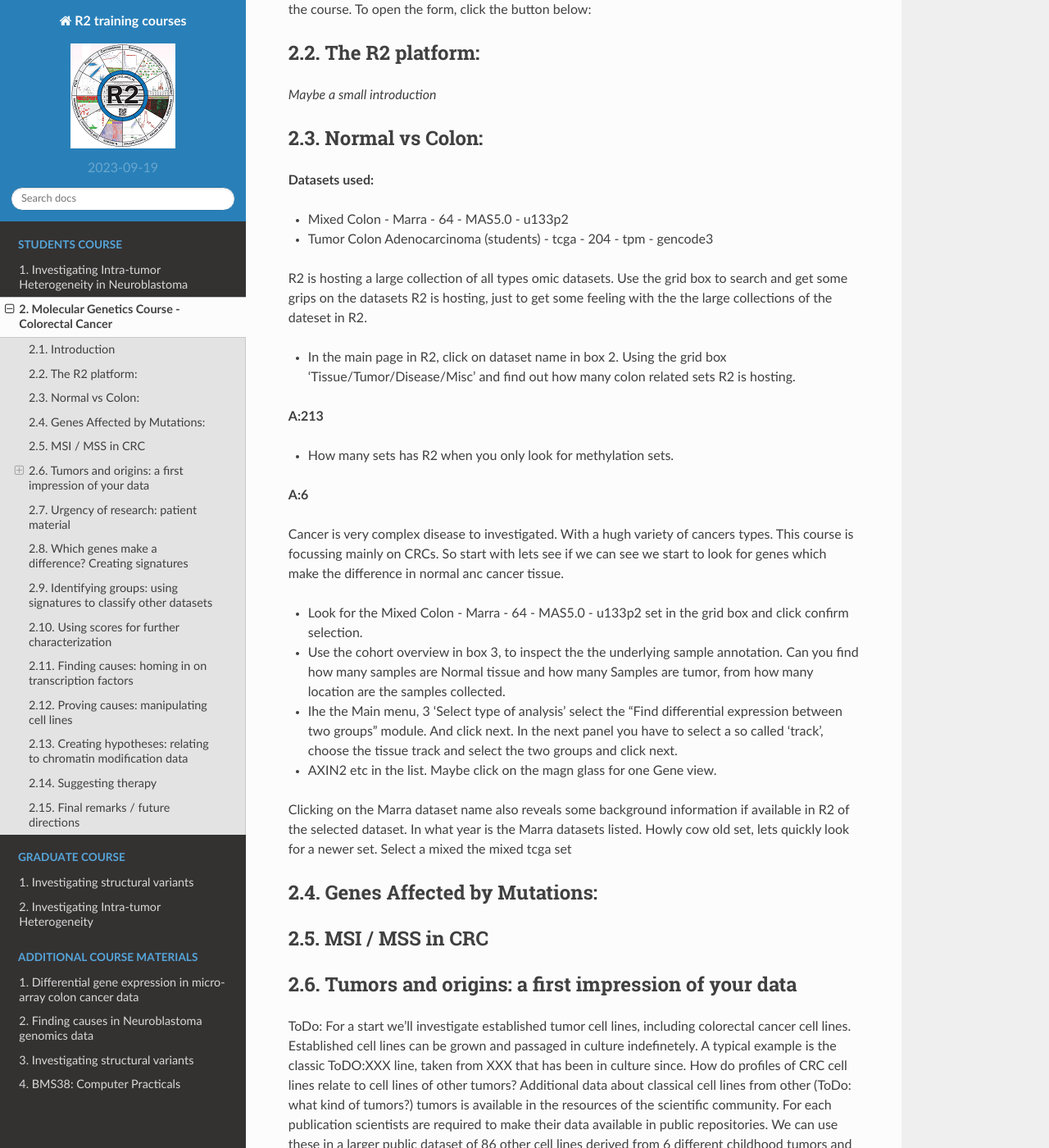
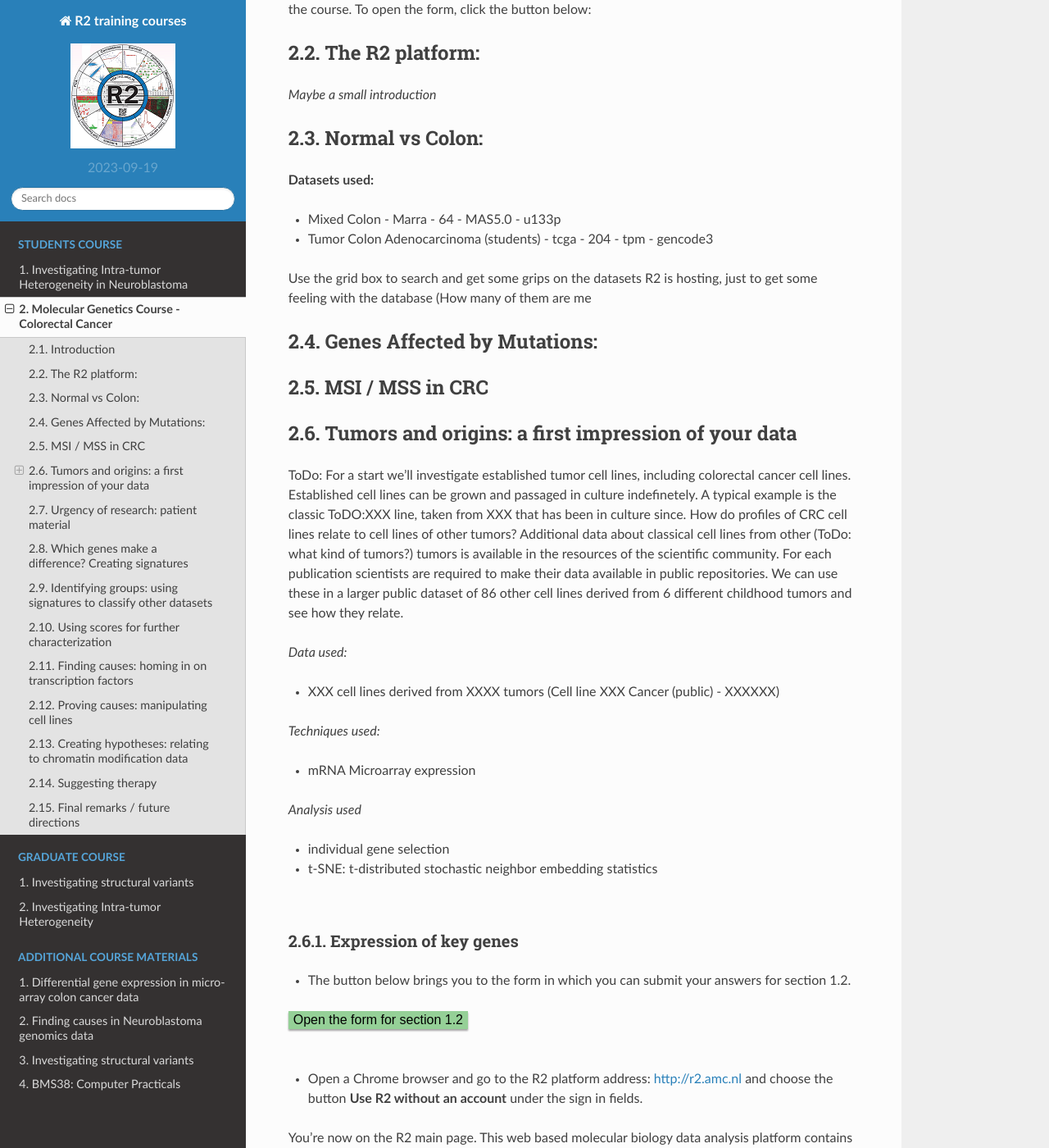
Before and after one commit to antronerds/r2-training-courses, a Sphinx documentation site: the page built from docs/Molecular_Genetics_CRC.md, in a window 1280 px wide and 1400 px high, scrolled down 1030 px. Shown: the whole window at 82% size. Built offline with Sphinx 7.4.7 and the Read the Docs theme 2.0.0, drawn with Linux system fonts in a browser that asks for light colours.

Commit message:
Revert "adding stuff to course 2023"
This reverts commit f787da636264ff387413fb31e4b601a4dc0a3725.

```diff
--- a/docs/Molecular_Genetics_CRC.md
+++ b/docs/Molecular_Genetics_CRC.md
@@ -39,37 +39,11 @@
 
 
 **Datasets used:**
-* Mixed Colon - Marra - 64 - MAS5.0 - u133p2
+* Mixed Colon - Marra - 64 - MAS5.0 - u133p
 * Tumor Colon Adenocarcinoma (students) - tcga - 204 - tpm - gencode3
 
 
-R2 is hosting a large collection of all types omic datasets.  Use the grid box to search and get some grips on the datasets R2 is hosting, just  to get some feeling with the the large collections of the dateset in R2.
-
-* In the main page in R2, click on dataset  name  in box 2. Using the grid box 'Tissue/Tumor/Disease/Misc' and find out how many colon related sets R2 is hosting.
-
-**A:213**
-
-* How many sets has R2 when you only look for methylation sets.
-
-**A:6**
-
-Cancer is very complex disease to investigated. With a hugh variety of cancers types. This course is focussing mainly on CRCs. So start with lets see if we can see we start to look  for genes which make the difference in normal anc cancer tissue.
-
-* Look for the Mixed Colon - Marra - 64 - MAS5.0 - u133p2 set in the grid box and click confirm selection.
-* Use the cohort overview in box 3, to inspect the the underlying sample annotation. Can you find how many  samples are Normal tissue and how many Samples are tumor, from how many location are the samples collected.
-* Ihe the  Main menu, 3 ‘Select type of analysis’ select the “Find differential expression between two  groups” module. And click next. In the next panel you have to select a so called ‘track’, choose the tissue track and select the two groups and click next.
-* AXIN2 etc in the list. Maybe click on the magn glass for one Gene view.
-
-
-Clicking on the Marra dataset name also reveals some background information if available in R2 of the selected dataset. In what year is the Marra datasets listed. Howly cow old set, lets quickly look for a newer set. Select a mixed the mixed tcga set
-
-
-
-
-
-
-
-
+Use the grid box to search and get some grips on the datasets R2 is hosting, just  to get some feeling with the database (How many of them are me
 
 
 
```
